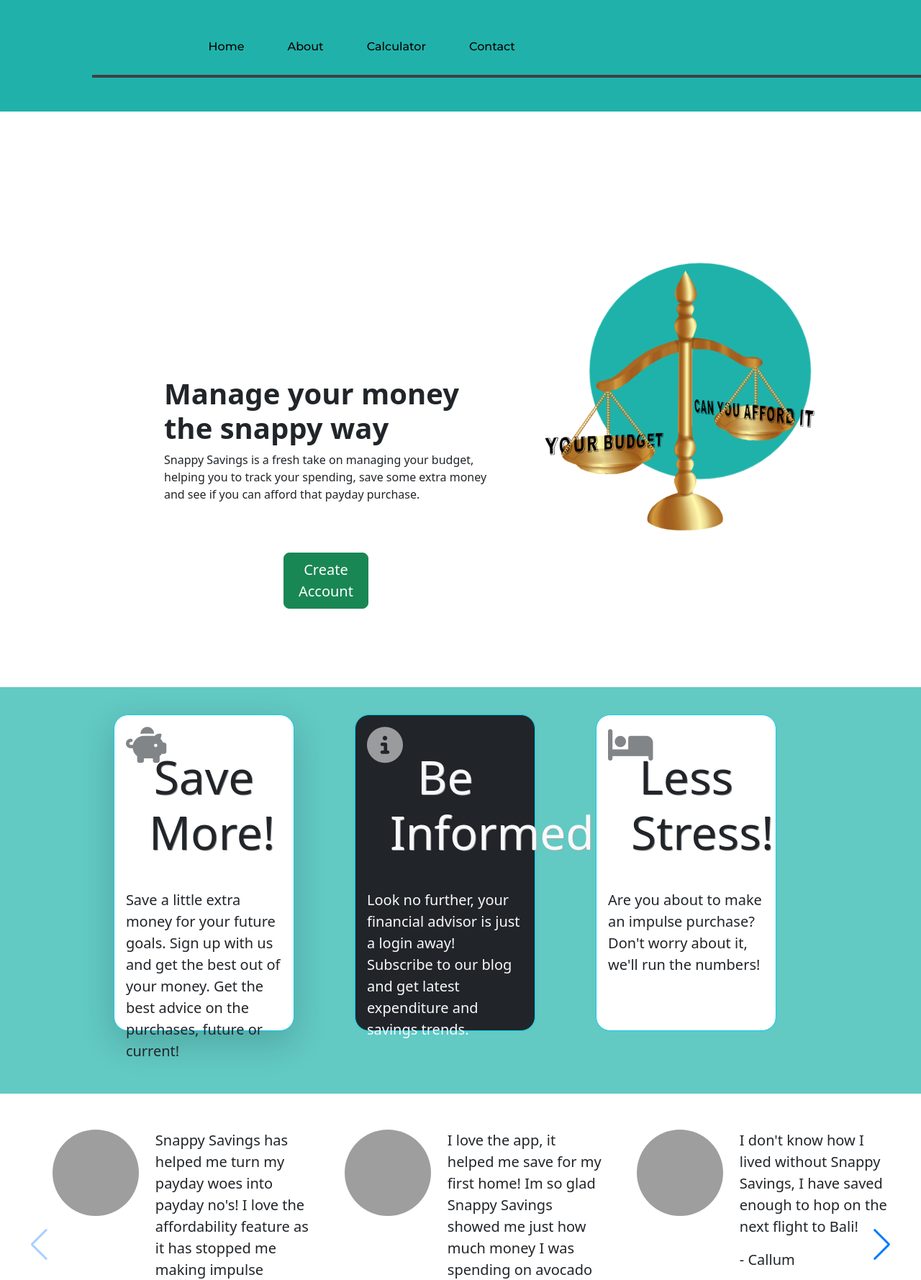
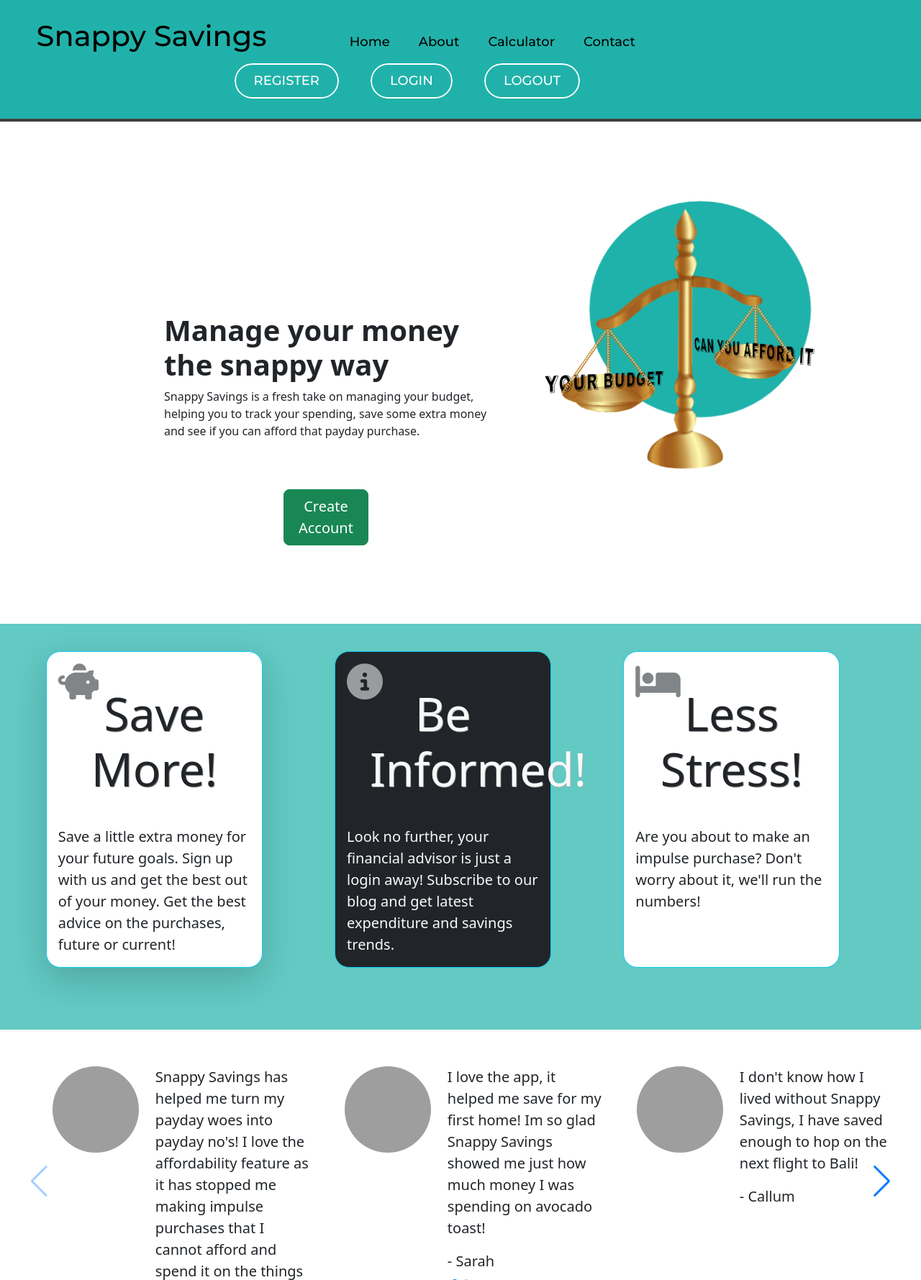
Before and after one commit to MiaRasmussen05/Hackathon-Jan-23, a Django app: page / in a window 1280 px wide. Shown: the top 1779 px of the page at 72% size. Run offline with Django 3.2, Linux system fonts and the light colour scheme; some libraries are stand-ins or nearby versions; grey boxes are pictures that could not be loaded.

Commit message:
Add fixes in html and css for footer and nav

```diff
--- a/static/css/style.css
+++ b/static/css/style.css
@@ -9,42 +9,63 @@
 
 /* Navbar */
 
-li, a, button {
-    font-family: "Montserrat", sans-serif;
-    font-weight: 500;
-    font-size: 16px;
-    color: #edf0f1;
-    text-decoration: none;
+nav {
+    width: 100%;
+    background-color: #20B2AA;
+    padding-bottom: 8px;
+    z-index: 2;
 }
 
 header {
+    width: 100%;
     display: flex;
     justify-content: space-between;
     align-items: center;
-    padding: 30px 10%;
     background-color: #20B2AA;
+    border-bottom: 4px solid #404040;
+    padding: 20px 2%;
+}
+
+header a {
+    text-decoration: none;
+    color: #000;
 }
 
 .logo {
     cursor: pointer;
-    font-size: 20px;
+    font-size: 40px;
+    padding: 10px;
+    margin-left: 15px;
 }
 
-.nav_links {
+header nav ul {
+    position: relative;
+    display: inline-flex;
     list-style: none;
-}
-
-.nav_links li {
-    display: inline-block;
-    padding: 0px 20px;
+    margin-left: 4%;
 }
 
 .nav_links li a {
+    padding: 0px 20px;
     transition: all 0.3s ease 0s;
 }
 
 .nav_links li a:hover {
-    color: #999
+    color: #fff
+}
+
+header nav ul li {
+    display: flex;
+    font-size: 20px;
+    margin-right: 0px;
+}
+
+li, a, button {
+    font-family: "Montserrat", sans-serif;
+    font-weight: 500;
+    font-size: 18px;
+    color: #edf0f1;
+    text-decoration: none;
 }
 
 .btn-1,
@@ -60,68 +81,29 @@
   -webkit-tap-highlight-color: transparent;
   -webkit-appearance: button;
   background-color: #20B2AA;
-  background-image: none;
+  border-radius: 99rem;
+  border-width: 2px;
   color: #fff;
   cursor: pointer;
-  margin: 0;
+  margin: 0px 20px;
+  padding: 9px 25px;
   -webkit-mask-image: -webkit-radial-gradient(#000, #fff);
   text-transform: uppercase;
 }
 
-.btn-1 {
-  border-radius: 99rem;
-  border-width: 2px;
-  padding: 9px 25px;
-}
 .btn-1:hover {
-  color: #999;
+  transition: all 0.3s ease 0s;
+  color: #000;
 }
 
-
-nav {
-    width: 100%;
-    position: fixed;
-    height: 60px;
-    position: fixed;
-    background-color: #20B2AA;
-    border-bottom: 4px solid #404040;
-    padding-bottom: 8px;
-    z-index: 2;
-}
-
-header {
-    width: 100%;
-}
-
-header a {
-    text-decoration: none;
-    color: #000;
-}
-
-.logo {
-    font-size: 50px;
-    padding: 10px;
-    margin-left: 15px;
-}
-
-header nav ul {
-    position: relative;
-    display: inline-flex;
-    list-style: none;
-    margin-left: 7%;
-}
-
-header nav ul li {
-    display: flex;
-    font-size: 20px;
-    margin-left: 20px;
+.btn-register {
+    margin-left: 300px;
 }
 
 .login-btn-nav {
     float: right;
     font-size: 20px;
     line-height: 70px;
-    margin-right: 30px;
 }
 
 /* main {
@@ -129,28 +111,18 @@
 } */
 
 .start-section {
-    /* width: 100%; */
-    height: 100vh;
+    height: 87.2vh;
     position: relative;
-    /* float: none;
-    display: inline-flex; */
-    padding-top: 180px;
+    padding-top: 100px;
 }
 
 .get-started {
-    padding: 10% 3% 10% 10%;
-    margin-top: 60px;
+    padding: 13% 3% 10% 10%;
     margin-left: 100px;
 }
 
-/* .images img {
-    width: 550px;
-    height: 550px;
-} */
-
 .images img {
     width: 130%;
-    margin-top: 20px;
     animation: rotation 8s infinite ease-in-out;
 }
 
@@ -172,9 +144,10 @@
 }
 
 /* descripttion sections styles */
+
 .descriptions {
     background-color: rgba(32, 178, 170, 0.7);
-    padding: 3% 10%;
+    padding: 3% 2%;
 }
 
 .descriptions-wrapper {
@@ -206,19 +179,19 @@
 }
 
 .info-basic {
-    width: 25%;
+    /* width: 25%; */
     height: 55vh;
     border-radius: 20px;
 }
 
 .info-two {
-    width: 25%;
+    /* width: 25%; */
     height: 55vh;
     border-radius: 20px;
 }
 
 .info-three {
-    width: 25%;
+    /* width: 25%; */
     height: 55vh;
     border-radius: 20px;
 }
@@ -386,16 +359,19 @@
     text-transform: uppercase;
     font-weight: 300;
     cursor: pointer;
+    padding: 0;
 }
 
 .copyright-box {
-    padding-top: 30px;
+    padding-top: 10px;
 }
 
 .copyright {
     text-transform: uppercase;
     font-weight: 300;
     cursor: pointer;
+    margin-bottom: 0px;
+}
 
 /* Calculator messeges */
 
@@ -425,7 +401,6 @@
 }
 
 
-.d-flex p, .toast-body p {
+.card-body .d-flex p, .card-body .toast-body p {
     padding: 10%
-
 }
--- a/templates/base.html
+++ b/templates/base.html
@@ -10,8 +10,11 @@
     <meta name="description" content="">
     <meta name="keywords" content="">
     <!-- Bootstrap -->
-    <link href="https://cdn.jsdelivr.net/npm/bootstrap@5.3.0-alpha1/dist/css/bootstrap.min.css" rel="stylesheet" integrity="sha384-GLhlTQ8iRABdZLl6O3oVMWSktQOp6b7In1Zl3/Jr59b6EGGoI1aFkw7cmDA6j6gD" crossorigin="anonymous">
-    <script src="https://cdn.jsdelivr.net/npm/bootstrap@5.3.0-alpha1/dist/js/bootstrap.bundle.min.js" integrity="sha384-w76AqPfDkMBDXo30jS1Sgez6pr3x5MlQ1ZAGC+nuZB+EYdgRZgiwxhTBTkF7CXvN" crossorigin="anonymous"></script>
+    <link href="https://cdn.jsdelivr.net/npm/bootstrap@5.3.0-alpha1/dist/css/bootstrap.min.css" rel="stylesheet"
+        integrity="sha384-GLhlTQ8iRABdZLl6O3oVMWSktQOp6b7In1Zl3/Jr59b6EGGoI1aFkw7cmDA6j6gD" crossorigin="anonymous">
+    <script src="https://cdn.jsdelivr.net/npm/bootstrap@5.3.0-alpha1/dist/js/bootstrap.bundle.min.js"
+        integrity="sha384-w76AqPfDkMBDXo30jS1Sgez6pr3x5MlQ1ZAGC+nuZB+EYdgRZgiwxhTBTkF7CXvN" crossorigin="anonymous">
+    </script>
 
     <link rel="stylesheet" href="https://use.fontawesome.com/releases/v5.6.1/css/all.css"
         integrity="sha384-gfdkjb5BdAXd+lj+gudLWI+BXq4IuLW5IT+brZEZsLFm++aCMlF1V92rMkPaX4PP" crossorigin="anonymous">
@@ -29,18 +32,18 @@
 
 <body>
     <header>
+        <nav>
             <a class="logo" href="index.html">Snappy Savings</a>
-        <nav>
             <ul class="nav_links">
                 <li><a href="#">Home</a></li>
                 <li><a href="#">About</a></li>
                 <li><a href="#">Calculator</a></li>
                 <li><a href="#">Contact</a></li>
             </ul>
-        </nav>
-        <a href="{% url 'account_signup' %}"><button class="btn-1">Register</button></a>
+            <a href="{% url 'account_signup' %}"><button class="btn-1 btn-register">Register</button></a>
             <a href="{% url 'account_login' %}"><button class="btn-1">Login</button></a>
             <a href="{% url 'account_logout' %}"><button class="btn-1">Logout</button></a>
+        </nav>
 
 
     </header>
@@ -57,17 +60,20 @@
         <footer class="text-center text-dark ">
             <div>
                 <!--social links-->
-                <section class="social-links text-center mb-5 pt-5">
-                    <a href="https://www.facebook.com/" class="text-light me-4" target="_blank" rel="noopener noreferrer">
+                <section class="social-links text-center pt-5">
+                    <a href="https://www.facebook.com/" class="text-light me-4" target="_blank"
+                        rel="noopener noreferrer">
                         <i class="fab fa-facebook-f"></i>
                     </a>
-                    <a href="https://www.https://www.linkedin.com/" class="text-light me-4" target="_blank" rel="noopener noreferrer">
+                    <a href="https://www.https://www.linkedin.com/" class="text-light me-4" target="_blank"
+                        rel="noopener noreferrer">
                         <i class="fab fa-linkedin"></i>
                     </a>
                     <a href="https://twitter.com/" class="text-light me-4" target="_blank" rel="noopener noreferrer">
                         <i class="fab fa-twitter"></i>
                     </a>
-                    <a href="https://www.instagram.com/" class="text-light me-4" target="_blank" rel="noopener noreferrer">
+                    <a href="https://www.instagram.com/" class="text-light me-4" target="_blank"
+                        rel="noopener noreferrer">
                         <i class="fab fa-instagram"></i>
                     </a>
                 </section>
@@ -77,7 +83,8 @@
                 <section class="mt-5">
                     <div class="row d-flex justify-content-center text-light">
                         <div class="col-8">
-                            <p class="disclaimer">DISCLAIMER: This project was created for a hackathon project not commercial pursposes</p>
+                            <p class="disclaimer">DISCLAIMER: This project was created for a hackathon project not
+                                commercial pursposes</p>
                         </div>
                     </div>
                 </section>
```
Lines whose indentation alone changed are shown as unchanged.
